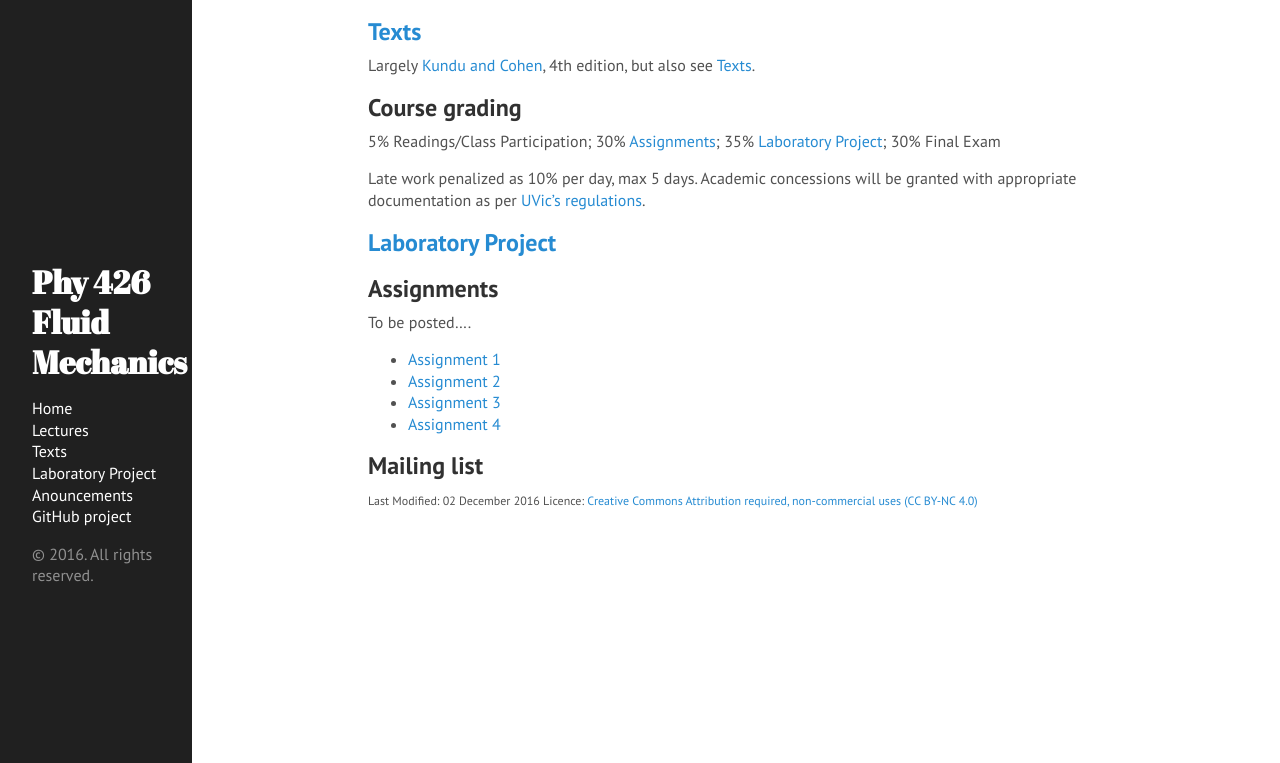
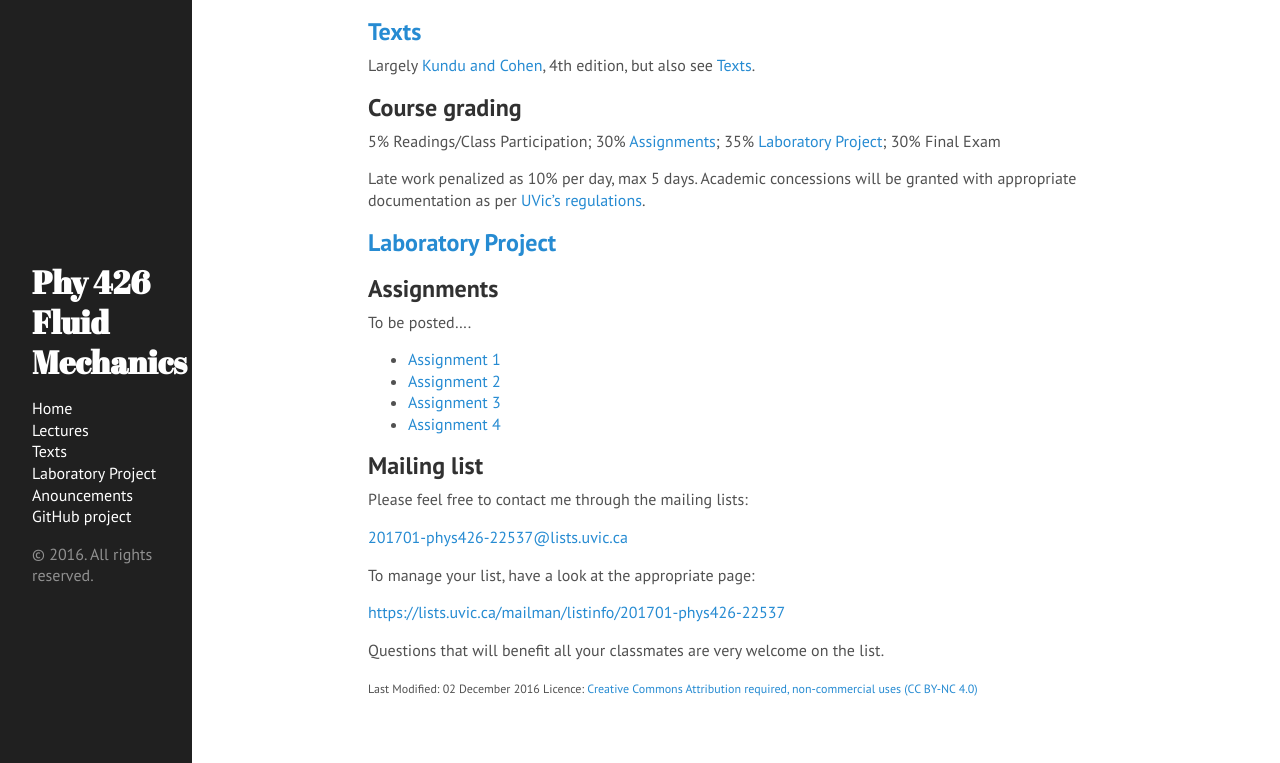
Before and after one commit to jklymak/Phy426, a Jekyll site: the page built from docs/index.md, in a window 1280 px wide and 900 px high, scrolled down 952 px, cut to the strip 137-900 px from the top of the window. Built offline with Jekyll 4.4.1, drawn with Linux system fonts in a browser that asks for light colours.

Commit message:
Added mailing list

```diff
--- a/docs/index.md
+++ b/docs/index.md
@@ -63,15 +63,14 @@ with appropriate documentation as per [UVic's regulations](http://www.uvic.ca/re
 
 
 ## Mailing list
-<!---
+
 Please feel free to contact me through the mailing lists:
 
-[201509-phys411-12691@lists.uvic.ca](mailto:201509-phys411-12691@lists.uvic.ca)
+[201701-phys426-22537@lists.uvic.ca](mailto:201701-phys426-22537@lists.uvic.ca)
 
 To manage your list, have a look at the appropriate page:
 
-[https://lists.uvic.ca/mailman/listinfo/201509-phys411-12691](https://lists.uvic.ca/mailman/listinfo/201509-phys411-12691)
+[https://lists.uvic.ca/mailman/listinfo/201701-phys426-22537]( https://lists.uvic.ca/mailman/listinfo/201701-phys426-22537)
 
 Questions that will benefit all your classmates are very welcome on
 the list.
---->
```
